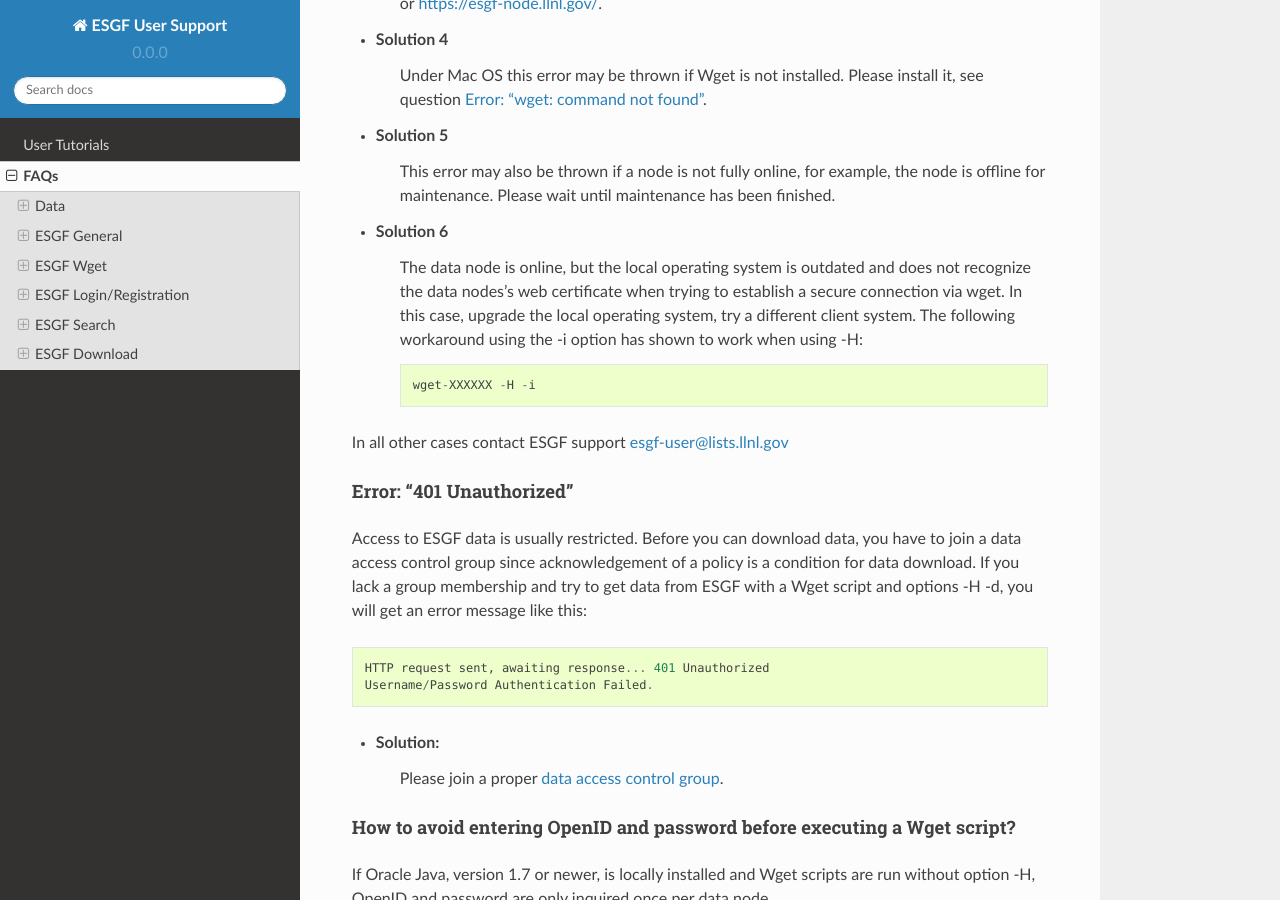
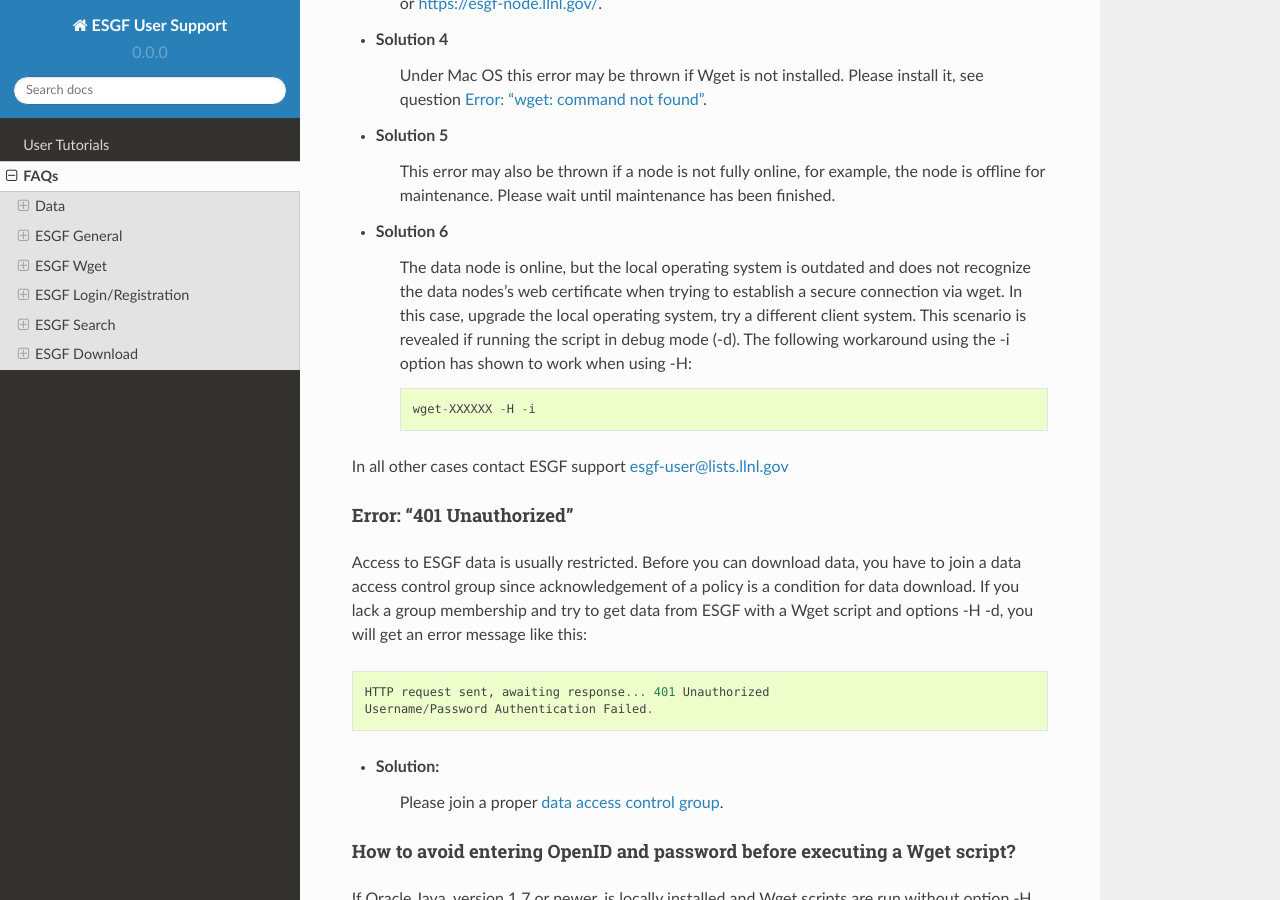
Before and after one commit to ESGF/esgf-user-support, a Sphinx documentation site: the page built from docs/faq.rst, in a window 1280 px wide and 900 px high, scrolled down 24703 px. Built offline with Sphinx 7.4.7 and the Read the Docs theme 2.0.0, drawn with Linux system fonts in a browser that asks for light colours.

Commit message:
add debug mode info

```diff
--- a/docs/faq.rst
+++ b/docs/faq.rst
@@ -1028,7 +1028,8 @@
     This error may also be thrown if a node is not fully online, for example, the node is offline for maintenance.  Please wait until maintenance has been finished.
 
 * Solution 6
-    The data node is online, but the local operating system is outdated and does not recognize the data nodes's web certificate when trying to establish a secure connection via wget.  In this case, upgrade the local operating system, try a different client system.  The following workaround using the -i option has shown to work when using -H:
+    The data node is online, but the local operating system is outdated and does not recognize the data nodes's web certificate when trying to establish a secure connection via wget.  In this case, upgrade the local operating system, try a different client system.  This scenario is revealed if running the script in debug mode (-d).
+    The following workaround using the -i option has shown to work when using -H:
 
     ::
 
```
